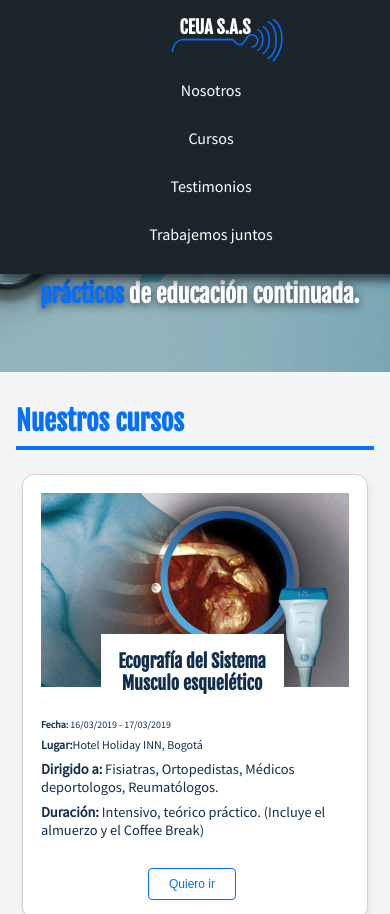
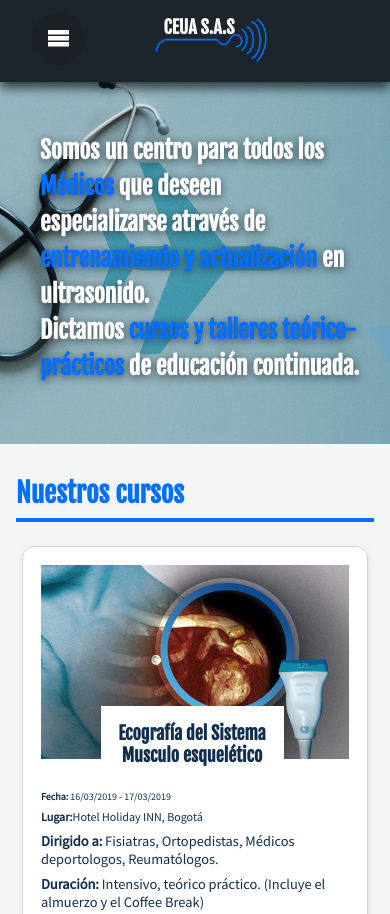
Before and after one commit to Evitalires/basic, a plain HTML site: page index.html in a window 390 px wide. Shown: the top 914 px of the page. Drawn offline with Linux system fonts and the light colour scheme.

Commit message:
adding icon,  behavior interactive for icon, and styles.

```diff
--- a/css/media.css
+++ b/css/media.css
@@ -21,6 +21,42 @@
     .header .logo figure {
         padding-left: 32px;
     }
+
+    .header .menu {
+        position: fixed;
+        top: 5em;
+        left: 0;
+        width: 100vw;
+        height: 0;
+        transition: .3s;
+        background:rgba(29, 37, 44, .98) ;
+    }
+    .header .menu ol li a {
+        display: none;
+    }
+    .header .menu.is-active {
+        height: 100vh;
+    }
+    .header .menu.is-active ol li a {
+        display: flex;
+    }
+    .header .burger-menu {
+        width: 2.2em;
+        height: 2.2em;
+        border-radius: 50%;
+        display: flex;
+        align-items: center;
+        justify-content: center;
+        background-color:var(--backgroundBlue);
+        /* display: block;
+        line-height: 2.2em;
+        text-align: center; */
+        position: absolute;
+        color: white;
+        font-size: 1.5em;
+        top: .5em;
+    }
+
     .hero {
         justify-content: center;
         flex-wrap: wrap;
@@ -42,7 +78,7 @@
     .course_details {
         width: 100%;
         margin-top: -56px;
-        z-index: 1000;
+        z-index: 2;
     }
     .course_details .course_title {
         width: 50%;
--- a/css/style.css
+++ b/css/style.css
@@ -1,3 +1,37 @@
+
+/* Icomoon */
+@font-face {
+    font-family: 'icomoon';
+    src:  url('../fonts/icomoon.eot?tixd3c');
+    src:  url('../fonts/icomoon.eot?tixd3c#iefix') format('embedded-opentype'),
+      url('../fonts/icomoon.ttf?tixd3c') format('truetype'),
+      url('../fonts/icomoon.woff?tixd3c') format('woff'),
+      url('../fonts/icomoon.svg?tixd3c#icomoon') format('svg');
+    font-weight: normal;
+    font-style: normal;
+  }
+
+  [class^="icon-"], [class*=" icon-"] {
+    /* use !important to prevent issues with browser extensions that change fonts */
+    font-family: 'icomoon' !important;
+    speak: none;
+    font-style: normal;
+    font-weight: normal;
+    font-variant: normal;
+    text-transform: none;
+    line-height: 1;
+
+    /* Better Font Rendering =========== */
+    -webkit-font-smoothing: antialiased;
+    -moz-osx-font-smoothing: grayscale;
+  }
+
+  .icon-menu:before {
+    content: "\e9bd";
+
+  }
+
+/* Icomoon */
 
 
 body {
@@ -64,13 +98,14 @@ section div h2 {
 
 .header {
     display: flex;
-    min-height: 72px;
+    z-index: 3;
+    top: 0;
+    position: fixed;
+    flex-wrap: wrap;
+    min-height: 3em;
     padding: 0px 32px;
-    flex-wrap: wrap;
-    position: fixed;
-    width: calc(100% - 32px);
-    z-index: 3;
     align-items: center;
+    width: calc(100% - 64px);
     justify-content: space-between;
     background-color: var(--grisOscuro);
     box-shadow: 0px 6px 10px 0px #070b0fb3;
@@ -87,6 +122,7 @@ section div h2 {
     height: inherit;
     align-items: center;
 }
+
 .header ol {
     margin: 0;
     padding: 0;
@@ -104,8 +140,12 @@ section div h2 {
 .header .logo figure {
     margin-top: -20px;
 }
+.header .burger-menu {
+    display: none;
+}
 
 .hero  {
+    margin-top: 72px;
     display: flex;
     position: relative;
     min-height: 340px;
--- a/index.html
+++ b/index.html
@@ -23,7 +23,7 @@
                     </svg>
                 </figure>
             </div>
-            <nav>
+            <nav class="menu">
                 <ol>
                     <li><a class='scroll' href="#nosotros"> Nosotros </a></li>
                     <li><a class='scroll' href="#cursos"> Cursos </a></li>
@@ -32,6 +32,7 @@
 
                 </ol>
             </nav>
+            <i class="icon-menu burger-menu"></i>
         </div>
     </header>
 
@@ -212,6 +213,6 @@
             </div>
         </div>
     </footer>
-    <script src="./scripts/scroll.js"></script>
+    <script src="./scripts/interactive.js"></script>
 </body>
 </html>
--- a/scripts/scroll.js
+++ b/scripts/interactive.js
@@ -1,7 +1,25 @@
 //Source of code: https://medium.com/@gurjitmehta/smooth-scroll-with-javascript-571283e9a3cd
 
 window.onload = () => {
-    //Main method
+  ScrollingNav();
+  menu();
+};
+
+function menu() {
+  const menu = document.querySelector(".menu");
+  const burgerButton = document.querySelector('.burger-menu');
+  function toggleClass() {
+    menu.classList.toggle('is-active')
+  }
+
+  burgerButton.addEventListener('click', () => toggleClass())
+  menu.addEventListener('click', () => toggleClass())
+
+
+}
+
+function ScrollingNav() {
+    //Main method for scroll
   	const easeInCubic = function (t) { return t*t*t }
 
   const scrollToElem = (startTime, currentTime, duration, scrollEndElemTop, startScrollOffset) => {
@@ -48,6 +66,6 @@ scrollElements.forEach( elem => {
             scrollToElem(start, stamp, duration, scrollEndElemTop, startScrollOffset);
         })
     } )
-} )
+  })
 
 }
```
Also changed, not shown: fonts/icomoon.ttf (added), fonts/icomoon.woff (added), 2 other files. Lines whose indentation alone changed are shown as unchanged.
